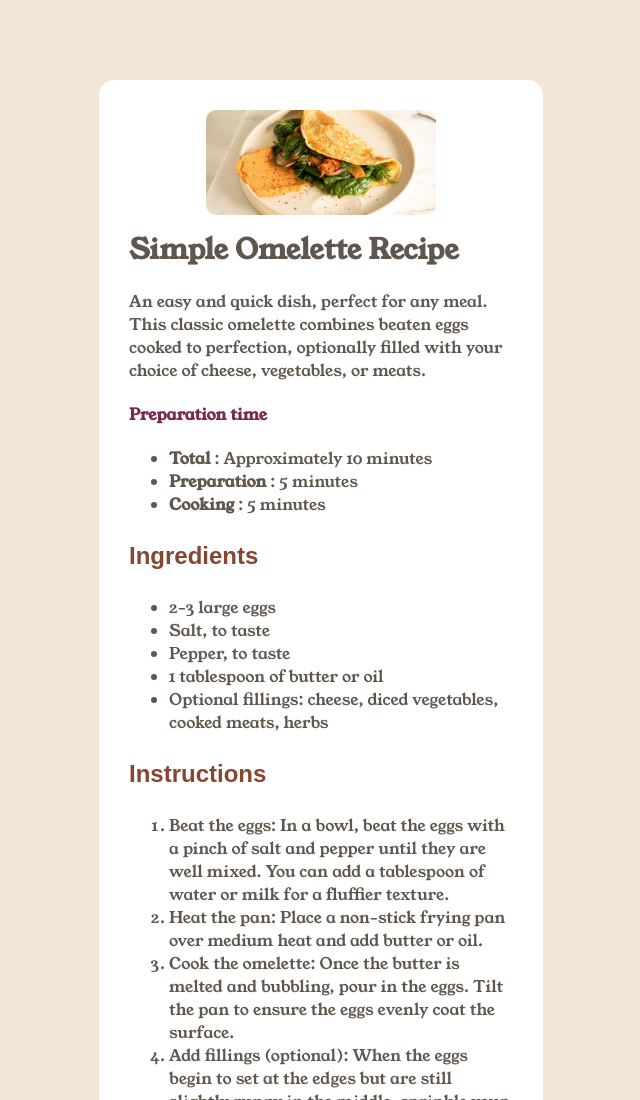
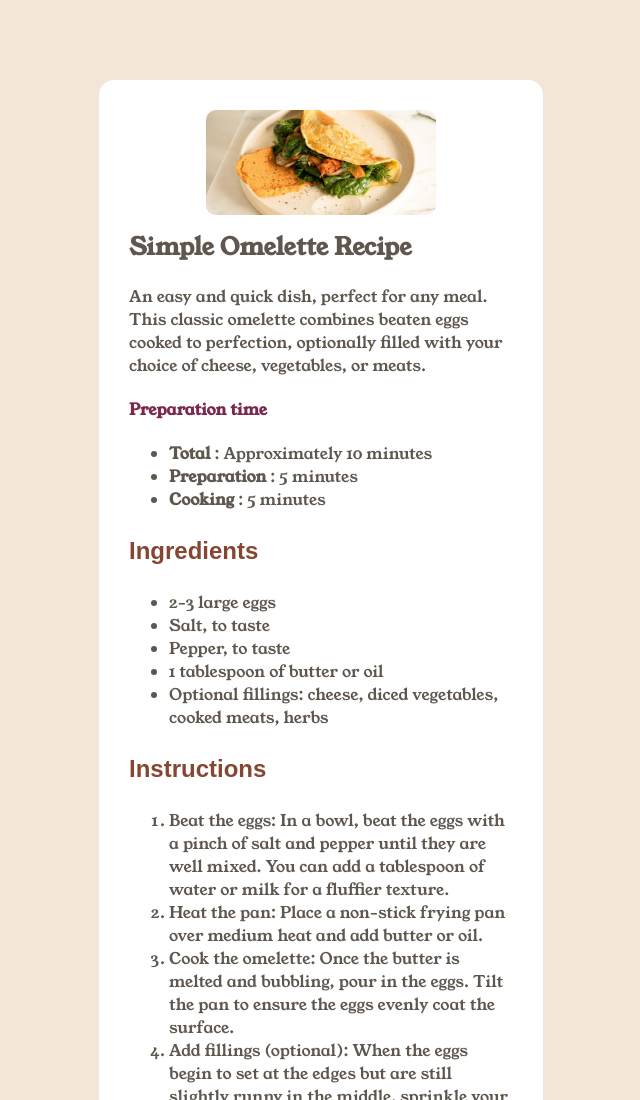
Before and after one commit to goncho09/recibe-page, a plain HTML site: page index.html in a window 1280 px wide. Shown: the top 1100 px of the page, without its empty margins (319-959 px from the left). Drawn offline with Linux system fonts and the light colour scheme; a web font is replaced by a local one.

Commit message:
add h1 index.html

```diff
--- a/index.html
+++ b/index.html
@@ -29,7 +29,7 @@
     <section>
         <div class="card">
             <div class="img"><img src="assets/images/image-omelette.jpeg" alt="omelette" /></div>
-            <h2 style="margin: 15px 0 5px 0;"> Simple Omelette Recipe</h2>
+            <h1 style="margin: 15px 0 5px 0;"> Simple Omelette Recipe</h1>
 
             <p> An easy and quick dish, perfect for any meal. This classic omelette combines beaten eggs cooked
                 to perfection, optionally filled with your choice of cheese, vegetables, or meats.</p>
```
